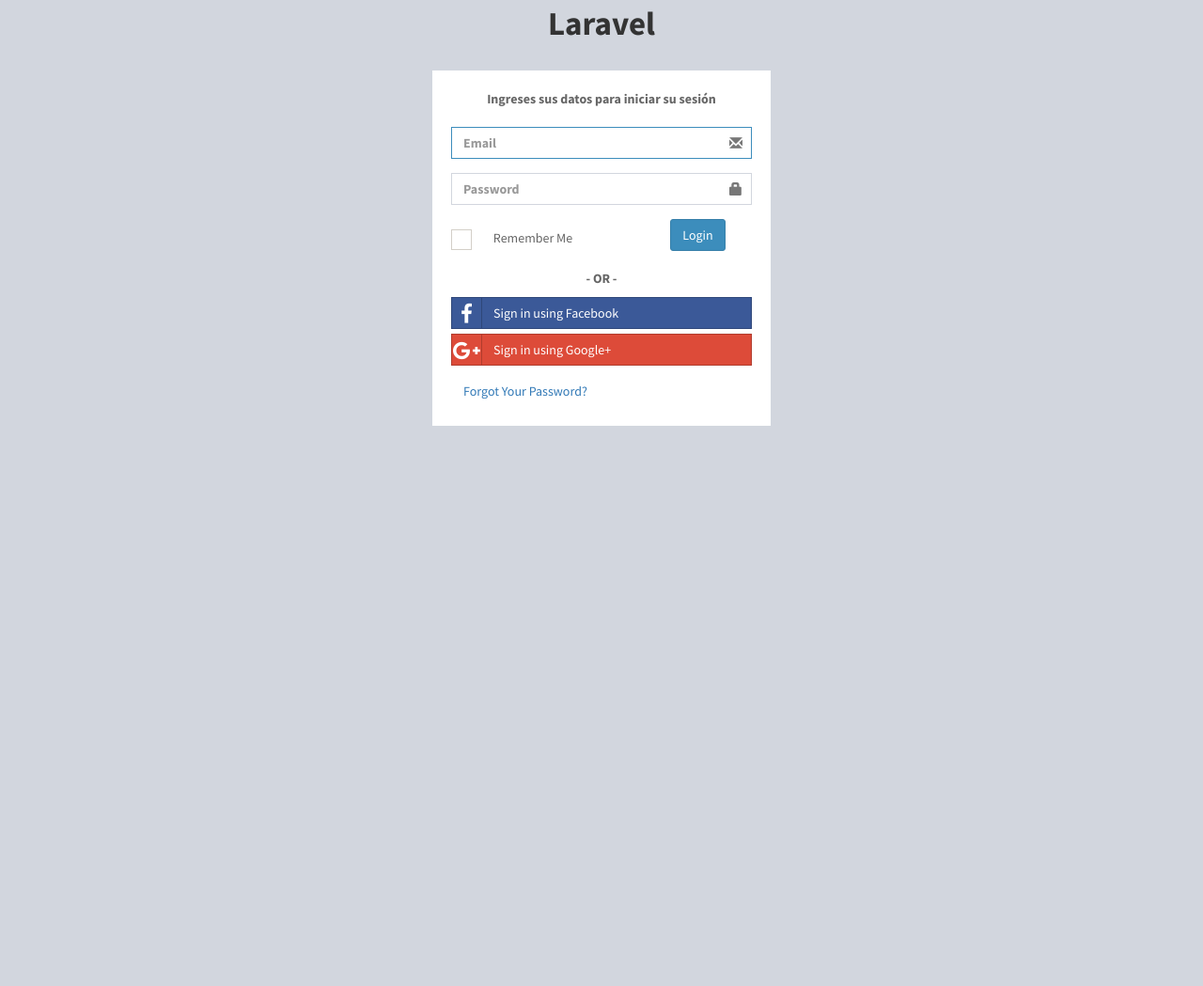
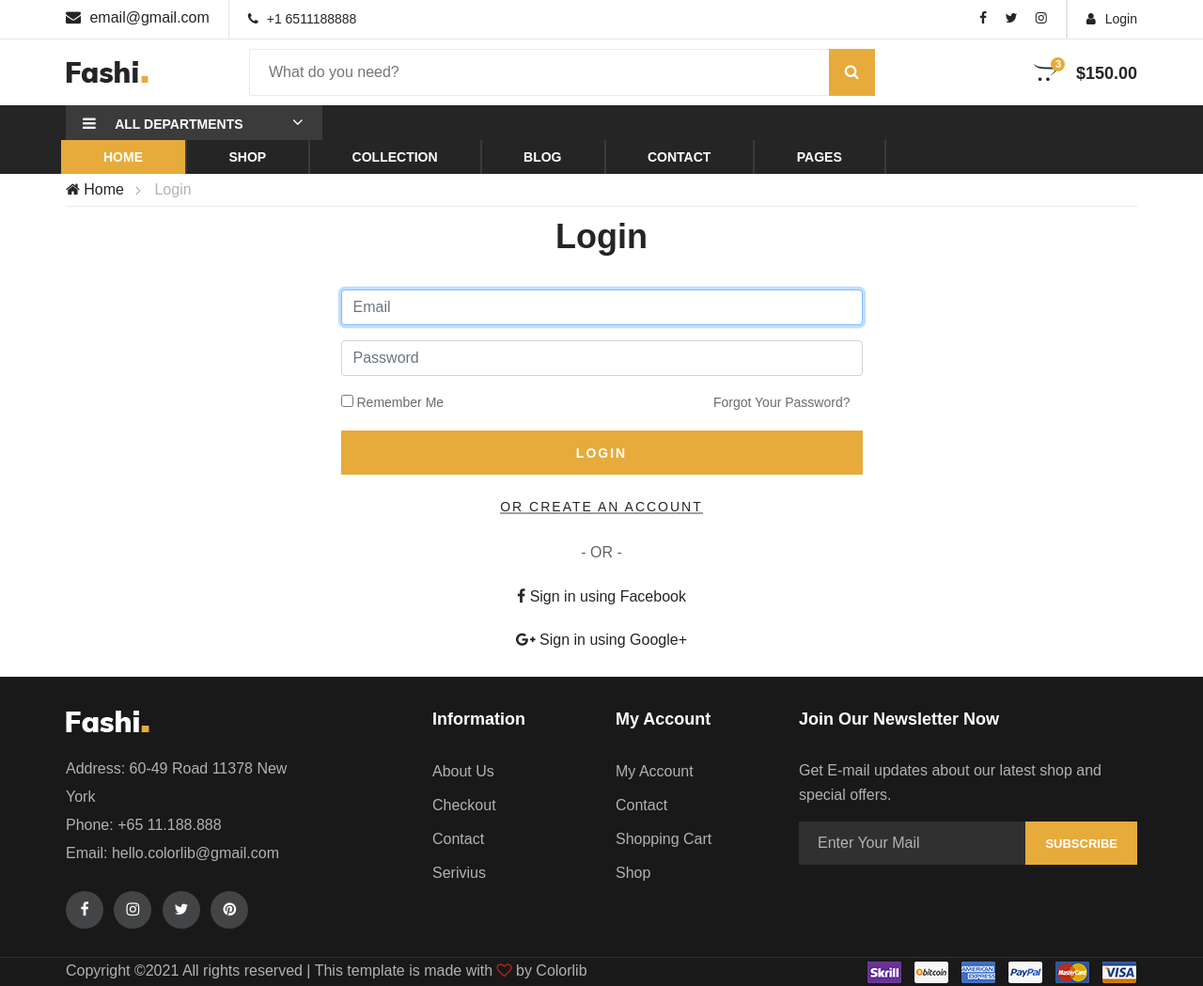
Before and after one commit to monierjimenez/TIENDA, a Laravel app: page /login in a window 1280 px wide. Shown: the whole page at 94% size. Before the commit the page ends 453 px from the top, so only its background shows below. Run offline with Laravel 8, Linux system fonts and the light colour scheme; some libraries are stand-ins or nearby versions; some web fonts are replaced.

Commit message:
plantilla frond end

```diff
--- a/app/Http/Controllers/HomeController.php
+++ b/app/Http/Controllers/HomeController.php
@@ -23,7 +23,8 @@
      */
     public function index()
     {
-        return view('home');
+
+        return view('/welcome');
     }
 
     // public function admin()
--- a/app/Http/Controllers/admin/AdminController.php
+++ b/app/Http/Controllers/admin/AdminController.php
@@ -21,7 +21,7 @@
             return view('admin.dashboard');
         }
         else{
-            return redirect()->route('home');
+            return redirect()->route('welcome');
             // return view('welcome');
         }
     }
--- a/app/Providers/RouteServiceProvider.php
+++ b/app/Providers/RouteServiceProvider.php
@@ -22,7 +22,8 @@
      *
      * @var string
      */
-    public const HOME = '/home';
+
+    public const HOME = 'welcome';
 
     /**
      * Define your route model bindings, pattern filters, etc.
--- a/public/css/style.css
+++ b/public/css/style.css
@@ -388,7 +389,7 @@
 }
 
 .header-top .ht-right .login-panel i {
-	margin-right: 8px;
+	margin-right: 6px;
 }
 
 .header-top .ht-right .lan-selector {
@@ -1681,7 +1683,7 @@
 
 .breadcrumb-text {
 	border-bottom: 1px solid #ebebeb;
-	padding: 15px 0;
+	padding: 5px 0;
 }
 
 .breadcrumb-text.product-more a:nth-child(1):after {
@@ -3761,8 +3763,8 @@
 -----------------------*/
 
 .register-login-section {
-	padding-top: 72px;
-	padding-bottom: 80px;
+	padding-top: 10px;
+	padding-bottom: 20px;
 }
 
 .register-form h2,
@@ -3789,10 +3791,20 @@
 .register-form form .group-input input,
 .login-form form .group-input input {
 	border: 1px solid #ebebeb;
-	height: 50px;
-	width: 100%;
+	/*height: 50px;*/
+	/*width: 100%;*/
 	padding-left: 20px;
 	padding-right: 15px;
+}
+
+.remember-pass{
+    float: right;
+    line-height: 20px;
+    margin-top: 2px;
+    margin-left: 4px;
+    font-size: 14px;
+    color: #6B6B6B;
+    text-decoration: none;
 }
 
 .register-form form .register-btn,
@@ -3885,9 +3897,10 @@
 .login-form .group-input .gi-more .forget-pass {
 	float: right;
 	line-height: 20px;
-	margin-top: -2px;
+	margin-top: -5px;
 	font-size: 14px;
 	color: #6B6B6B;
+    text-decoration: none;
 }
 
 /* ------------------------------ Responsive Media Styles ---------------------------- */
--- a/resources/views/auth/login.blade.php
+++ b/resources/views/auth/login.blade.php
@@ -1,39 +1,27 @@
-<!DOCTYPE html>
-<html>
-    <head>
-        <meta charset="utf-8">
-        <meta http-equiv="X-UA-Compatible" content="IE=edge">
-        <title>AdminLTE 2 | Log in</title>
-        <!-- Tell the browser to be responsive to screen width -->
-        <meta content="width=device-width, initial-scale=1, maximum-scale=1, user-scalable=no" name="viewport">
-        <!-- Bootstrap 3.3.6 -->
-        <link rel="stylesheet" href="./adminlte/bootstrap/css/bootstrap.min.css">
-        <!-- Font Awesome -->
-        <link rel="stylesheet" href="https://cdnjs.cloudflare.com/ajax/libs/font-awesome/4.5.0/css/font-awesome.min.css">
-        <!-- Ionicons -->
-        <link rel="stylesheet" href="https://cdnjs.cloudflare.com/ajax/libs/ionicons/2.0.1/css/ionicons.min.css">
-        <!-- Theme style -->
-        <link rel="stylesheet" href="/adminlte/css/AdminLTE.min.css">
-        <!-- iCheck -->
-        <link rel="stylesheet" href="/adminlte/plugins/iCheck/square/blue.css">
+@extends('layouts.layouts')
 
-        <!-- HTML5 Shim and Respond.js IE8 support of HTML5 elements and media queries -->
-        <!-- WARNING: Respond.js doesnt work if you view the page via file:// -->
-        <!--[if lt IE 9]>
-        <script src="https://oss.maxcdn.com/html5shiv/3.7.3/html5shiv.min.js"></script>
-        <script src="https://oss.maxcdn.com/respond/1.4.2/respond.min.js"></script>
-        <![endif]-->
-    </head>
+@section('content')
+    <!-- Breadcrumb Section Begin -->
+    <div class="breacrumb-section">
+        <div class="container">
+            <div class="row">
+                <div class="col-lg-12">
+                    <div class="breadcrumb-text">
+                        <a href="{{ route('welcome') }}"><i class="fa fa-home"></i> Home</a>
+                        <span>Login</span>
+                    </div>
+                </div>
+            </div>
+        </div>
+    </div>
+    <!-- Breadcrumb Form Section Begin -->
 
-    <body class="hold-transition login-page">
-        <div class="login-box" style="margin: 0% auto; !important;">
-            <div class="login-logo">
-                <b>{{ config('app.name', 'Laravel') }}
-            </div>
-
-            <div class="login-box-body">
-                <p class="login-box-msg">Ingreses sus datos para iniciar su sesión</p>
-
+    <div class="register-login-section spad">
+        <div class="container">
+            <div class="row">
+                <div class="col-lg-6 offset-lg-3">
+                    <div class="login-form">
+                        <h2>Login</h2>
                         <form method="POST" action="{{ route('login') }}">
                             @csrf
                             <div class="form-group {{ $errors->has('email') ? ' has-error' : '' }} has-feedback">
@@ -56,27 +44,33 @@
                                     @enderror
                             </div>
 
-                    <div class="row">
-                        <div class="col-xs-8">
-                            <div class="checkbox icheck">
-                                <label>
-                                    <input class="form-check-input" type="checkbox" name="remember" id="remember" {{ old('remember') ? 'checked' : '' }}>
+                            <div class="group-input gi-check">
+                                <div class="gi-more">
+                                   <span class="pull-left">
 
-                                    <label class="form-check-label" for="remember">
+                                       <input type="checkbox" name="remember" id="remember">
+                                       <spam class="remember-pass" >
                                            {{ __('Remember Me') }}
-                                    </label>
-                                </label>
+                                       </spam>
+
+                                   </span>
+
+                                    <span class="pull-right">
+                                        @if (Route::has('password.request'))
+                                            <a class="btn btn-link forget-pass" href="{{ route('password.request') }}">
+                                                {{ __('Forgot Your Password?') }}
+                                            </a>
+                                        @endif
+                                    </span>
                                 </div>
                             </div>
-
-                        <div class="col-xs-4">
-                            <button type="submit" class="btn btn-primary">
-                                {{ __('Login') }}
-                            </button>
-                        </div>
-                    </div>
+                            <button type="submit" class="site-btn login-btn">{{ __('Login') }}</button>
                         </form>
 
+                        <div class="switch-login">
+                            <a href="./register.html" class="or-login">Or Create An Account</a>
+                        </div>
+                        <br>
                         <div class="social-auth-links text-center">
                             <p>- OR -</p>
                             <a href="#" class="btn btn-block btn-social btn-facebook btn-flat"><i class="fa fa-facebook"></i> Sign in using
@@ -84,36 +78,21 @@
                             <a href="#" class="btn btn-block btn-social btn-google btn-flat"><i class="fa fa-google-plus"></i> Sign in using
                                 Google+</a>
                         </div>
-          <!--  -->
-                @if (Route::has('password.request'))
-                    <a class="btn btn-link" href="{{ route('password.request') }}">
-                        {{ __('Forgot Your Password?') }}
-                    </a>
-                @endif
-                <br>
-                <!-- <a href="register.html" class="text-center">Register a new membership</a> -->
                     </div>
                 </div>
+            </div>
+        </div>
+    </div>
+    <!-- Register Form Section End -->
+@stop
 
-        <!-- jQuery 2.2.3 -->
-        <script src="/adminlte/plugins/jQuery/jquery-2.2.3.min.js"></script>
-        <!-- Bootstrap 3.3.6 -->
-        <script src="/adminlte/bootstrap/js/bootstrap.min.js"></script>
-        <!-- iCheck -->
-        <script src="/adminlte/plugins/iCheck/icheck.min.js"></script>
+@push('styles')
 
-        <script>
-            $(function () {
-                $('input').iCheck({
-                checkboxClass: 'icheckbox_square-blue',
-                radioClass: 'iradio_square-blue',
-                increaseArea: '20%' // optional
-                });
-            });
-        </script>
-    </body>
-</html>
+@endpush
 
+@push('script')
+
+@endpush
 
 
 
--- a/resources/views/layouts/header.blade.php
+++ b/resources/views/layouts/header.blade.php
@@ -5,7 +5,34 @@
                 <div class="phone-service"> <i class=" fa fa-phone"></i> +1 6511188888 </div>
             </div>
             <div class="ht-right">
-                <a href="#" class="login-panel"><i class="fa fa-user"></i>Login</a>
+                @guest
+                    <a href="{{ route('welcome') }}" class="login-panel"><i class="fa fa-user"></i> Login</a>
+                @else
+                    <nav class="login-panel navbar navbar-expand-md navbar-light bg-white shadow-sm">
+                        <a id="navbarDropdown" class="nav-link dropdown-toggle" style="padding: 0px 0px; color: #252525;" href="#" role="button" data-toggle="dropdown" aria-haspopup="true" aria-expanded="false" v-pre>
+                            <i class="fa fa-user"></i>{{ Auth::user()->name }}
+                        </a>
+                        <div class="dropdown-menu dropdown-menu-right" aria-labelledby="navbarDropdown">
+                            <a class="dropdown-item" href="{{ route('admin') }}">
+                                My orders
+                            </a>
+
+                            @if ( auth()->user()->permissions != null )
+                                <a class="dropdown-item" href="{{ route('admin') }}">
+                                    Administration
+                                </a>
+                            @endif
+
+                            <form method="POST" action="{{ route('logout') }}">
+                                {{ csrf_field() }}
+                                <button class="dropdown-item btn btn-default btn-flat btn-block">
+                                    {{ __('Logout') }}
+                                </button>
+                            </form>
+                        </div>
+                    </nav>
+
+                @endguest
 
                 {{--                <div class="lan-selector">--}}
                 {{--                    <select class="language_drop" name="countries" id="countries" style="width:300px;">--}}
--- a/resources/views/layouts/layouts.blade.php
+++ b/resources/views/layouts/layouts.blade.php
@@ -1,6 +1,5 @@
 <!DOCTYPE html>
-<html lang="zxx">
-
+<html>
     <head>
         <meta charset="UTF-8">
         <meta name="description" content="Fashi Template">
@@ -24,6 +23,10 @@
         <link rel="stylesheet" href="/css/jquery-ui.min.css" type="text/css">
         <link rel="stylesheet" href="/css/slicknav.min.css" type="text/css">
         <link rel="stylesheet" href="/css/style.css" type="text/css">
+
+        @stack('styles')
+
+        @livewireStyles
     </head>
 
     <body>
@@ -38,9 +41,6 @@
             @include('layouts.menu')
         </header>
         <!-- Header End -->
-
-
-
 
         @yield('content')
 
@@ -59,5 +59,9 @@
         <script src="/js/jquery.slicknav.js"></script>
         <script src="/js/owl.carousel.min.js"></script>
         <script src="/js/main.js"></script>
+
+        @stack('script')
+
+        @livewireScripts
     </body>
 </html>
--- a/routes/web.php
+++ b/routes/web.php
@@ -7,6 +7,7 @@
     });
 
     Auth::routes();
-    Route::get('/home', 'HomeController@index')->name('home');
+  //  Route::get('login1', 'HomeController@index')->name('login1');
+    Route::get('welcome', 'HomeController@index')->name('welcome');
 
 // Route::get('/admin', 'HomeController@admin')->name('admin');
```
Also changed, not shown: other parts of public/css/style.css (+73 -11 lines), other parts of resources/views/layouts/header.blade.php (+40 -40 lines), resources/views/auth/login.blade - Copy.php (added, +195 -0 lines), resources/views/welcome.blade.php (+3 -19 lines). Lines whose indentation alone changed are shown as unchanged.
